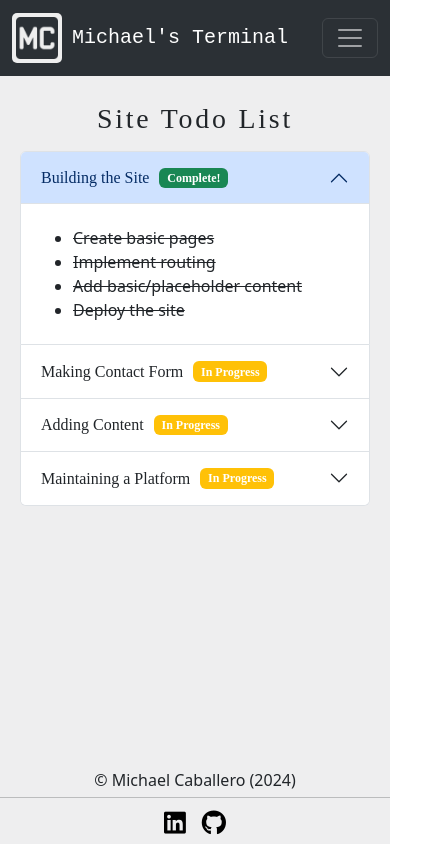
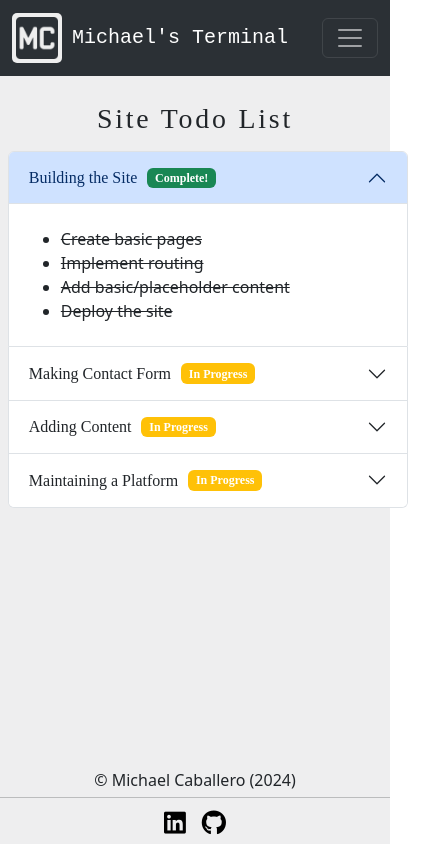
Before and after one commit to mCaballero1224/portfolio-site, a React (Vite) app in the folder frontend/: page /todo in a window 390 px wide. Shown: the whole page, 429 px wide, since content can reach past the window. Built offline with nearby package versions, Linux system fonts and the light colour scheme.

Commit message:
Increase width of todo list for mobile

```diff
--- a/frontend/src/App.css
+++ b/frontend/src/App.css
@@ -94,7 +94,7 @@ i {
 }
 
 .todo-list {
-  min-width: 350px;
+  min-width: 400px;
   width: 50%;
   margin: 2% auto;
 }
```
